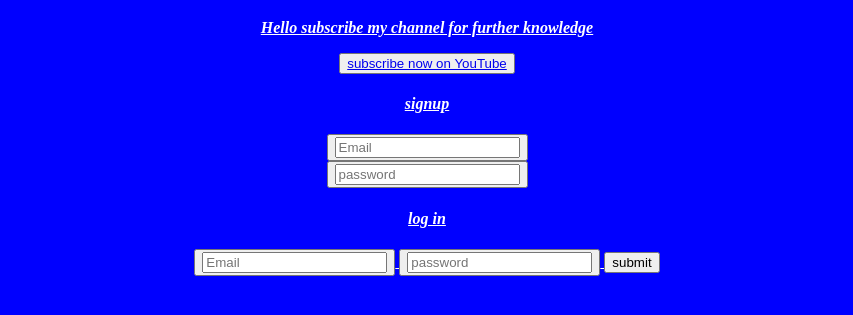
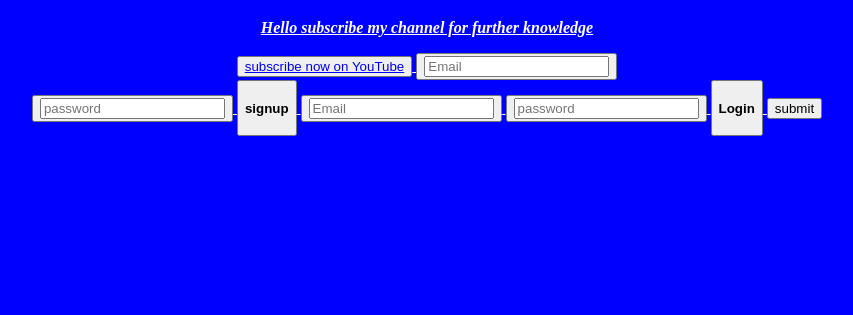
Before and after one commit to Technoultimate/Techguide, a plain HTML site: page index.html in a window 1280 px wide. Shown: the part 61-376 px from the top of the page, without its empty margins (213-1066 px from the left). Drawn offline with Linux system fonts and the light colour scheme.

Commit message:
Update index.html
Signed-off-by: Technoultimate <112704972+Technoultimate@users.noreply.github.com>

```diff
--- a/index.html
+++ b/index.html
@@ -9,14 +9,15 @@
  </p>
  <button><a href ="https://youtube.com/c/MRULTIMATEFACTSCLUB"
  >subscribe now on YouTube</a></button>
- <h4> signup</h4>
+
 <button> <input type="text"placeholder ="Email"></button>
  <br>
  <button><input type="password"placeholder ="password"></button>
- <h4> log in</h4>
+ <button> <h4> signup</h4></button>
  <button><strong><input type ="text"placeholder="Email"></strong></button>
 <button> <strong><input type="password"placeholder="password">
  </strong></button>
+<button><h4>Login</h4></button>
   <button>submit</button>
  </body>
  </html>
```
